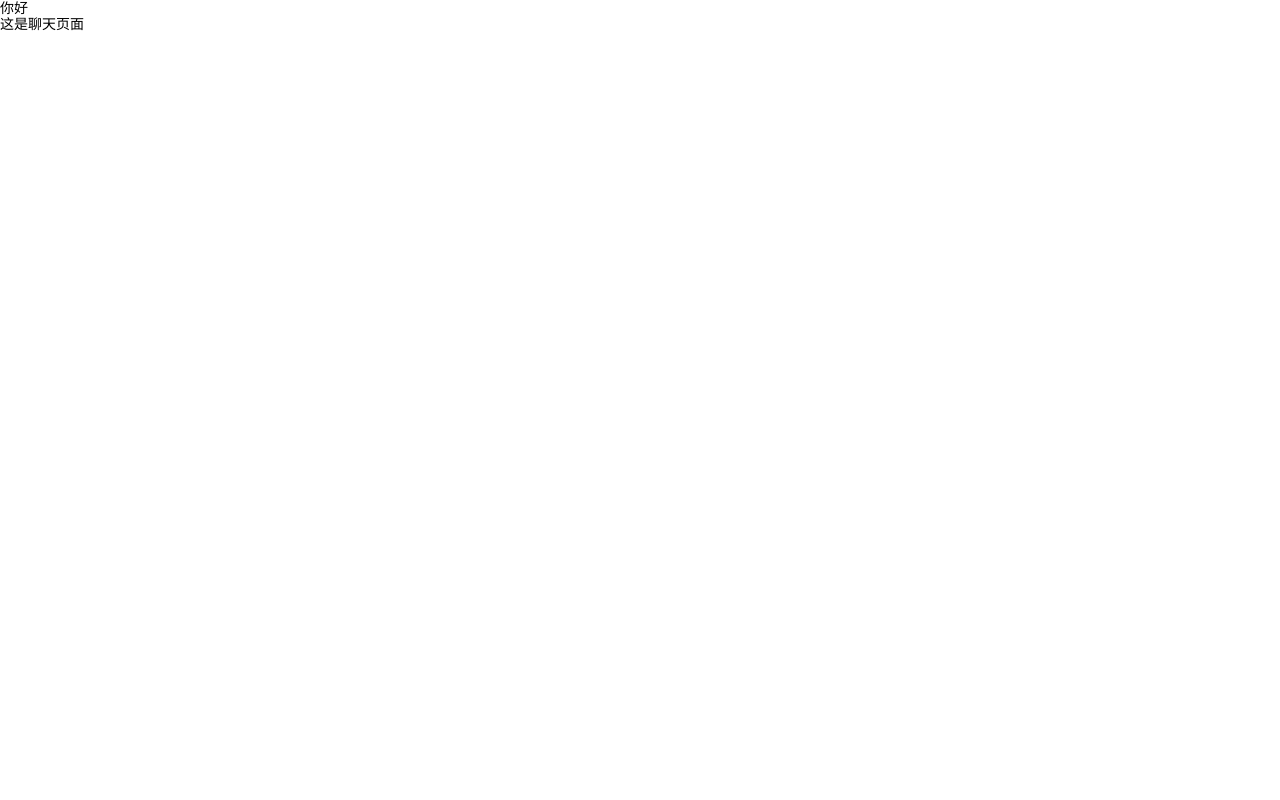
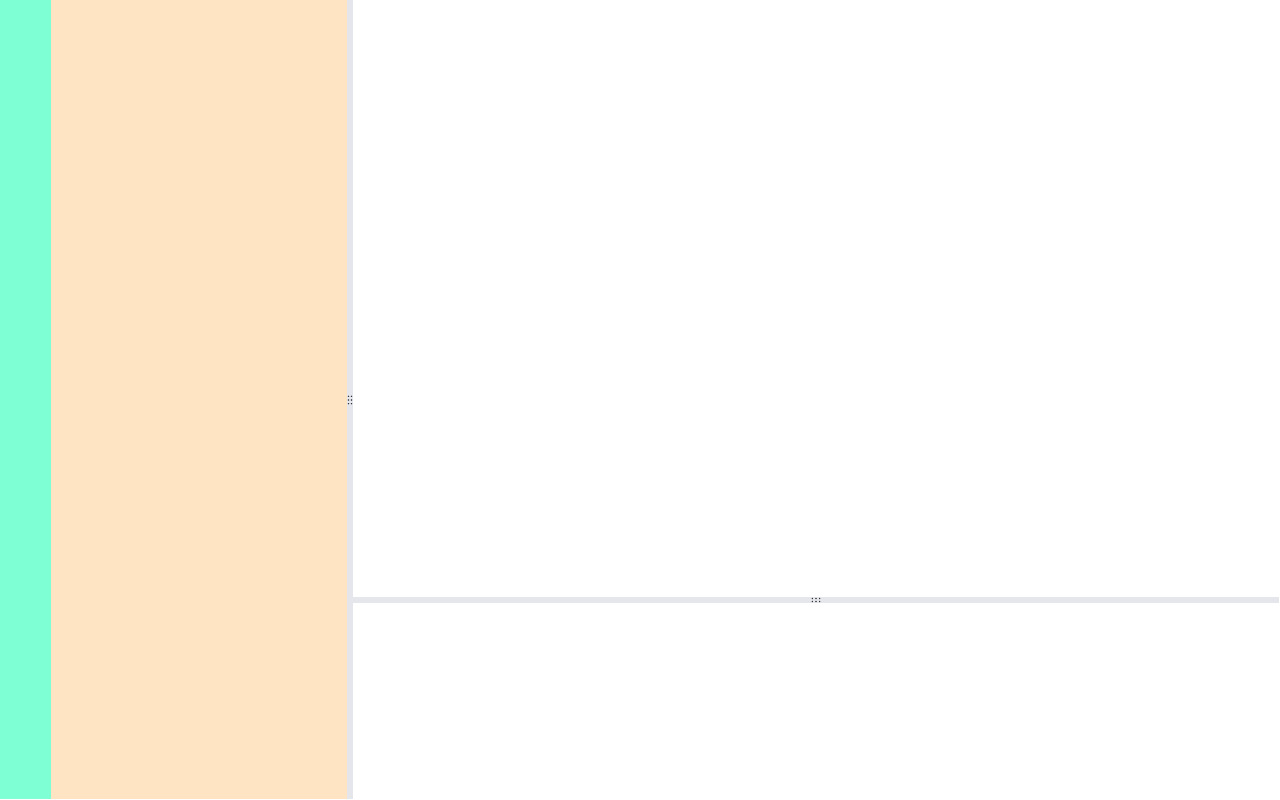
Before and after one commit to Alanyaeer/anoyoce-client, a Vue app: page /chat in a window 1280 px wide. Built offline with nearby package versions, Linux system fonts and the light colour scheme.

Commit message:
add chat page

```diff
--- a/index.html
+++ b/index.html
@@ -10,4 +10,14 @@
     <div id="app"></div>
     <script type="module" src="/src/main.js"></script>
   </body>
+  <style>
+    html{
+      min-height: 100%;
+    }
+    body{
+      min-height: 100%;
+      margin: 0;
+
+    }
+  </style>
 </html>
--- a/src/App.vue
+++ b/src/App.vue
@@ -3,7 +3,6 @@ import {  RouterView } from 'vue-router'
 </script>
 
 <template>
-  你好
   <RouterView></RouterView>
 </template>
 
--- /dev/null
+++ b/src/css/global.css
@@ -0,0 +1,68 @@
+.el-table .warning-row td{
+    background:#F8ECDA !important;
+    color:red
+}
+.el-table .delete-row td{
+    background:var(--el-color-info-dark-2) !important;
+    color:rgb(248, 247, 247)
+}
+.el-table .manager-row td{
+    background: var(--el-color-danger-light-7) !important;
+}
+.el-table .title-row td {
+    background: var(--el-color-warning-light-7) !important;
+}
+.el-table .pass-row td {
+    background: var(--el-color-success-light-7) !important;
+}
+.el-table .pending-row td {
+    background: var(#eebe77) !important;
+}
+:deep(.ql-editor) {
+    min-height: 180px;
+
+  }
+  :deep(.ql-formats) {
+    height: 21px;
+    line-height: 21px;
+  }
+.ql-editor{
+    max-height: 550px
+}
+.el-popper.is-customized {
+    /* Set padding to ensure the height is 32px */
+    padding: 6px 12px;
+    background: linear-gradient(90deg, #7e8ac5, #c3cbe4);
+  }
+
+  .el-popper.is-customized .el-popper__arrow::before {
+    background: linear-gradient(45deg, #7e8ac5, #909bd1);
+    right: 0;
+  }
+.score-easy{
+    color: #00AF9B;
+}
+.score-middle{
+    color: #FFC08C;
+}
+.score-hard{
+    color: #FF2D55;
+}
+body::-webkit-scrollbar-thumb {
+    border-radius: 10px;
+    background-color: #c7c7c7;
+}
+::v-deep .el-table{
+    font-weight: 400;
+}
+::v-deep .arco-collapse-item-content{
+    background-color: white;
+}
+.hljs {
+    background-color: #f0f0f0; /* 你想要的背景色 */
+}
+
+.arco-typography{
+    margin-bottom: 0em;
+}
+/* 改变滚动条轨道的样式 */
--- a/src/views/chat/chatMainPage.vue
+++ b/src/views/chat/chatMainPage.vue
@@ -1,11 +1,39 @@
 <script setup>
+import dockComp from './child/dockComp.vue';
 </script>
 
 <template>
     <div>
-        这是聊天页面
+        <a-split
+            class="containers"
+            default-size="350"
+            min="250"
+            max="500"
+        >
+            <template #first>
+                <dockComp></dockComp>
+            </template>
+            <template #second>
+                <div>
+                    <a-split direction="vertical" :style="{height: '100%'}" default-size="600" max="600" min="200">
+                        <template #first>
+
+                        </template>
+                        <template #second>
+
+                        </template>
+                    </a-split>
+                </div>
+            </template>
+        </a-split>
     </div>
 </template>
 
 <style lang="scss" scoped>
+.containers{
+    height: calc(100vh - 1px);
+    width: calc(100vw - 1px);
+    min-width: '500px';
+    // border: '1px solid var(--color-border)';
+}
 </style>
--- /dev/null
+++ b/src/views/chat/child/dockComp.vue
@@ -0,0 +1,36 @@
+<script setup>
+
+</script>
+
+<template>
+    <div class="container">
+        <div class="container-left">
+
+        </div>
+        <div class="container-right">
+            <div style="position: relative;">
+            </div>
+        </div>
+    </div>
+</template>
+
+<style lang="scss" scoped>
+.container{
+    position: relative;
+    display: flex;
+    .container-left{
+        position: relative;
+        height: calc(100vh - 1px);
+        width: 4vw;
+        background-color: aquamarine;
+        display: flex;
+        flex-direction: column;
+    }
+    .container-right{
+        position: relative;
+        width: calc(100% - 4vw);
+        height: calc(100vh - 1px);
+        background-color: bisque;
+    }
+}
+</style>
```
Also changed, not shown: 1 other file (tests, documents, lock files or other folders).
